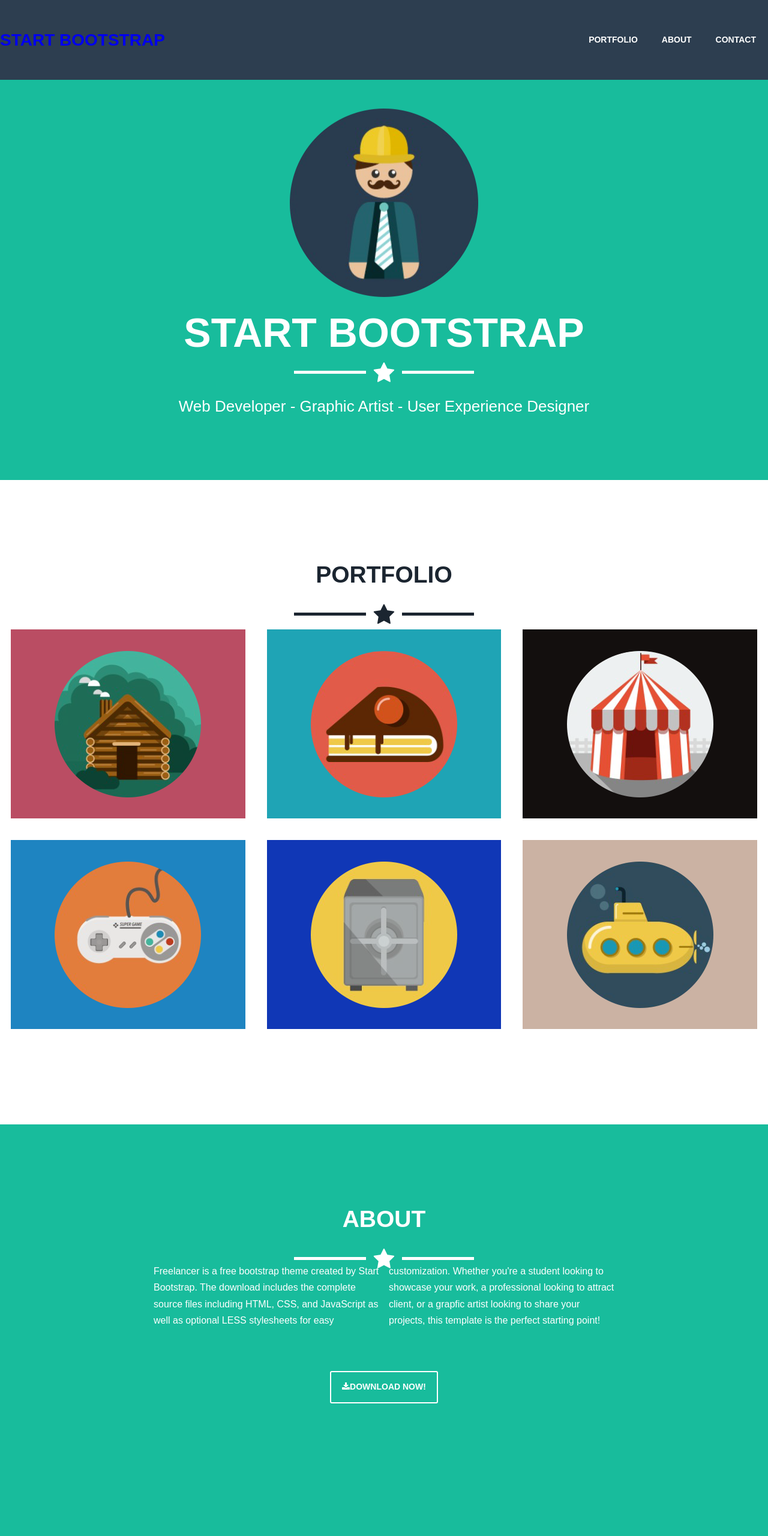
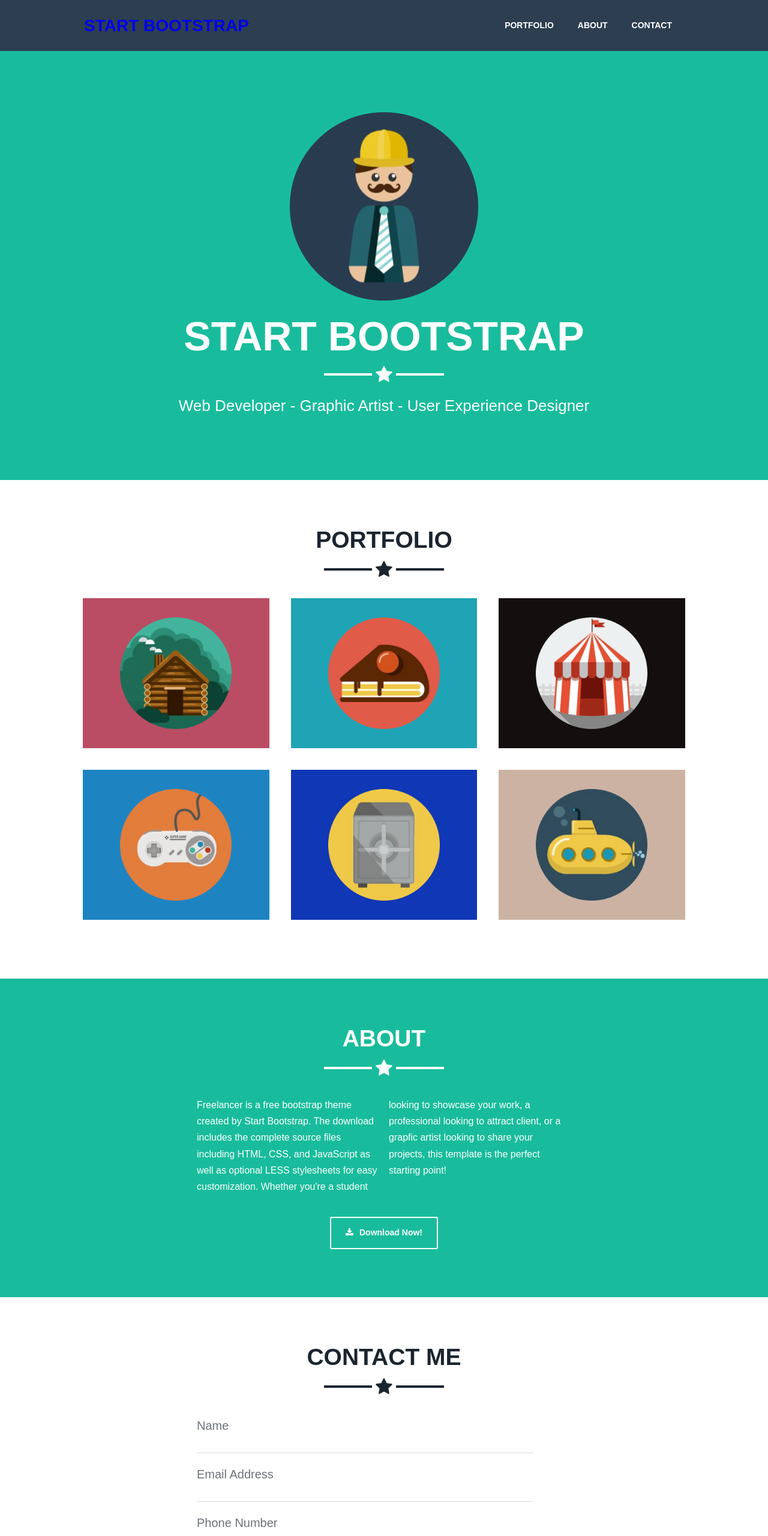
Before and after one commit to rpanasiuk/landing-page, a website: page index.html in a window 1280 px wide. Shown: the top 2560 px of the page at 60% size. Drawn offline with Linux system fonts and the light colour scheme.

Commit message:
Commit before adding media queries and changing some pixel values on REM.

```diff
--- a/index.html
+++ b/index.html
@@ -54,7 +54,7 @@
     <section class="main-portfolio" id="mainPortfolio">
         <div class="container">
 
-            <div class="section-title">
+            <div class="section-title section-title--portfolio">
                 <div>
                     <h2>portfolio</h2>
                 </div>
--- a/scss/base/_base.scss
+++ b/scss/base/_base.scss
@@ -21,11 +21,11 @@
 }
 
 section {
-	padding: 12.5rem 0 10rem;
+	padding: 8rem 0;
 }
 
 .container {
-	max-width: 1440px;
+	max-width: 1040px;
 	margin: 0 auto;
 }
 
--- a/scss/base/_typography.scss
+++ b/scss/base/_typography.scss
@@ -1,17 +1,18 @@
 .section-title {
 	font-size: 2.6rem;
+	line-height: 1;
 	color: $color-tertiary;
 	text-align: center;
 	text-transform: uppercase;
 	margin-bottom: 10rem;
 	position: relative;
 	width: 100%;
-	margin-bottom: 4rem;
+	margin-bottom: 7.8rem;
 
 	&:after {
 		content: "\f005"; //star
 		font-family: 'FontAwesome';
-		font-size: 3.7rem;
+		font-size: 3rem;
 		color: $color-tertiary;
 		line-height: 1;
 		position: absolute;
@@ -26,20 +27,20 @@
 
 		&:before {
 			content: "";
-			border-top: 5px solid $color-tertiary;
-			width: 12rem;
+			border-top: 4px solid $color-tertiary;
+			width: 8rem;
 			position: absolute;
-			bottom: -30px;
+			bottom: -28px;
 			left: 50%;
 			transform: translate(-125%, 100%);
 		}
 
 		&:after {
 			content: "";
-			border-top: 5px solid $color-tertiary;
-			width: 12rem;
+			border-top: 4px solid $color-tertiary;
+			width: 8rem;
 			position: absolute;
-			bottom: -30px;
+			bottom: -28px;
 			right: 50%;
 			transform: translate(125%, 100%);
 		}
@@ -66,7 +67,7 @@
 	}
 
 	&--banner {
-		margin-bottom: 6.7rem;
+		margin-bottom: 6rem;
 
 		h1 {
 			font-size: 6.8rem;
@@ -75,6 +76,10 @@
 			margin: 0;
 			padding: 0;
 		}
+	}
+
+	&--portfolio {
+		margin-bottom: calc(7.8rem - 18px);
 	}
 }
 
@@ -87,7 +92,7 @@
 	}
 
 	&--about {
-		margin: 0 auto;
+		margin: 0 auto 2rem;
 	    min-height: 18rem;
 	    width: 60%;
 	    column-count: 2;
--- a/scss/components/_banner.scss
+++ b/scss/components/_banner.scss
@@ -1,12 +1,13 @@
 .banner {
-	position: absolute;
-	left: 50%;
-	top: 60%;
-	transform: translate(-50%, -50%);
+	// position: absolute;
+	// left: 50%;
+	// top: 60%;
+	// transform: translate(-50%, -50%);
+	height: 100%;
 	width: 100%;
 
 	&__logo {
 		text-align: center;
-		margin-bottom: 20px;
+		margin: 8rem 0 2rem;
 	}
 }
--- a/scss/components/_box.scss
+++ b/scss/components/_box.scss
@@ -1,5 +1,5 @@
 .box {
-	width: 100%;
+	max-width: 1040px;
 	margin: 0 auto;
 
 	&__list {
@@ -12,11 +12,11 @@
 			flex-shrink: 0;
 			flex-basis: calc(100% / 3 - 36px);
 			width: 43.8rem;
-			height: 31.5rem;
+			height: 25rem;
 			background-position: center;
 			background-repeat: no-repeat;
+			background-size: 60%;
 			margin: 18px;
-			// padding: 10rem;
 		}
 	}
 
--- a/scss/components/_button.scss
+++ b/scss/components/_button.scss
@@ -16,6 +16,11 @@
 		font-size: 1.4rem;
 		width: 18rem;
 		padding: 1.5rem 0;
+		text-transform: none;
+
+		.fa {
+			margin-right: 10px;
+		}
 
 		&:hover {
 			background: transparent;
@@ -25,7 +30,9 @@
 	}
 
 	&--form {
-		width: 14rem;
+		width: 80px;
+		font-size: 1.2rem;
+		font-weight: 400;
 		outline: hidden;
 		box-shadow: none;
 		border: none;
--- a/scss/components/_form.scss
+++ b/scss/components/_form.scss
@@ -1,8 +1,10 @@
 .form {
+    width: 60%;
+    margin: 0 auto;
 
     label {
         display: block;
-        color: #aaa;
+        color: #6C727BFF;
         font-size: 2rem;
         font-weight: 400;
     }
@@ -24,7 +26,7 @@
 }
 
 .form__control {
-    padding: 20px 15px;
+    padding: 6px 15px;
     max-width: 560px;
     width: 100%;
     transition: 0.4s border-color, 0.5s box-shadow;
@@ -41,7 +43,7 @@
 }
 
 textarea.form__control {
-    min-height:150px;
+    min-height:140px;
     resize:none;
     overflow: hidden;
 }
--- a/scss/layout/_main-about.scss
+++ b/scss/layout/_main-about.scss
@@ -1,6 +1,5 @@
 .main-about {
     background: $color-primary;
-    height: 760px;
     width:100%;
 
     .container {
--- a/scss/layout/_main-contact.scss
+++ b/scss/layout/_main-contact.scss
@@ -1,6 +1,5 @@
 .main-contact {
     background: $color-white;
-    height: 1000px;
     width:100%;
 
     .container {
--- a/scss/layout/_main-hero.scss
+++ b/scss/layout/_main-hero.scss
@@ -2,10 +2,8 @@
     background: $color-primary;
     min-height: 100vh;
     width:100%;
-    padding: calc(120px + 133px) 0 120px;
-
-    .container {
-    	position: relative;
-    	height: 100%;
-    }
+    padding-top: 8.5rem;
+    display: flex;
+    justify-content: center;
+    align-items: center;
 }
--- a/scss/layout/_main-portfolio.scss
+++ b/scss/layout/_main-portfolio.scss
@@ -1,6 +1,5 @@
 .main-portfolio {
     background: $color-white;
-    height: 1074px;
     width:100%;
 
     .container {
--- a/scss/layout/_page-footer.scss
+++ b/scss/layout/_page-footer.scss
@@ -1,15 +1,17 @@
 .page-footer {
-	height: 300px;
+	height: 100%;
 	font-size: 1.4rem;
 
 	&--upper {
 		background: $color-secondary;
 		height: 80%;
+		padding: 3.6rem 0;
 	}
 
 	&--lower {
 		background: $color-tertiary;
 		height: 20%;
+		padding: 2rem 0;
 	}
 
 	.container {
@@ -20,7 +22,6 @@
 	.col-1-3 {
 		display: flex;
 		padding: 20px;
-		align-items: center;
 		justify-content: center;
 	}
 
@@ -29,13 +30,14 @@
 		font-size: 1.8rem;
 		color: $color-white;
 		text-transform: uppercase;
-		margin-bottom: 1rem;
+		margin-bottom: 1.3rem;
 	}
 
 	&__box {
 
 		&-item {
 			text-align: center;
+			padding: 0 25px;
 		}
 	}
 }
@@ -47,14 +49,14 @@
 		text-align: center;
 
 		li {
-			width: 50px;
-			height: 50px;
+			width: 40px;
+			height: 40px;
 			display: inline-flex;
 			border-radius: 50%;
 			box-shadow: inset 0 0 0 2px;
 			justify-content: center;
 			align-items: center;
-			margin-right: 5px;
+			margin: 0 5px 5px 0;
 
 			&:last-child {
 				margin: 0;
@@ -62,7 +64,7 @@
 		}
 
 		.fa {
-			font-size: 1.8rem;
+			font-size: 1.6rem;
 		}
 	}
 }
@@ -84,6 +86,7 @@
 }
 
 .page-footer__copyright {
+	font-size: 1rem;
 	margin: 0 auto;
 	display: flex;
 	align-items: center;
--- a/scss/layout/_page-header.scss
+++ b/scss/layout/_page-header.scss
@@ -1,6 +1,6 @@
 .page-header {
     background: $color-secondary;
-    height: 13.3rem;
+    height: 8.5rem;
     width:100%;
     position: fixed;
     left:0;
@@ -13,10 +13,12 @@
         display: flex;
         justify-content: space-between;
         align-items: center;
+        padding: 0 20px;
     }
 }
 
 .logo {
+    // margin-right: 30px;
 
     &__link {
         text-decoration: none;
```
Also changed, not shown: css/main.css, 1 other file.
